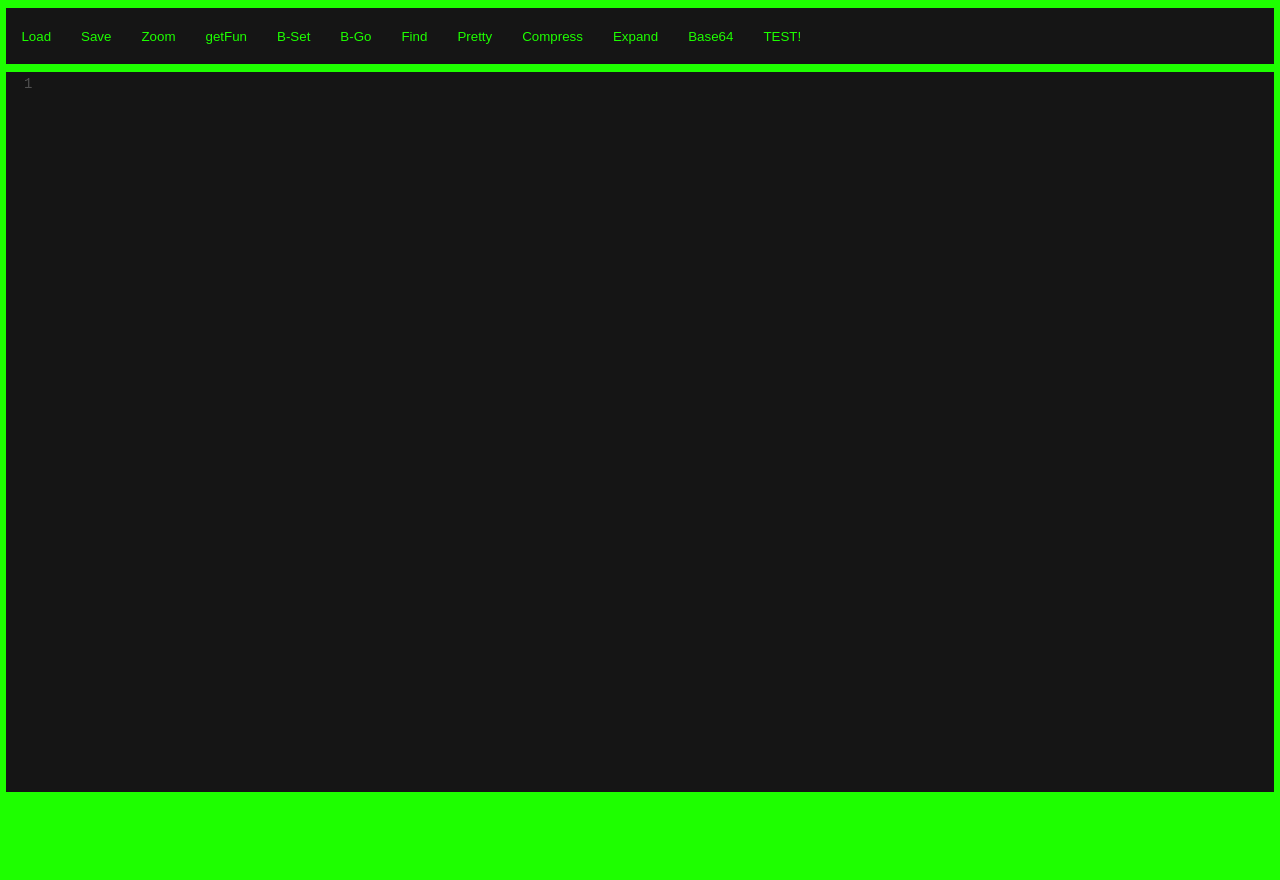
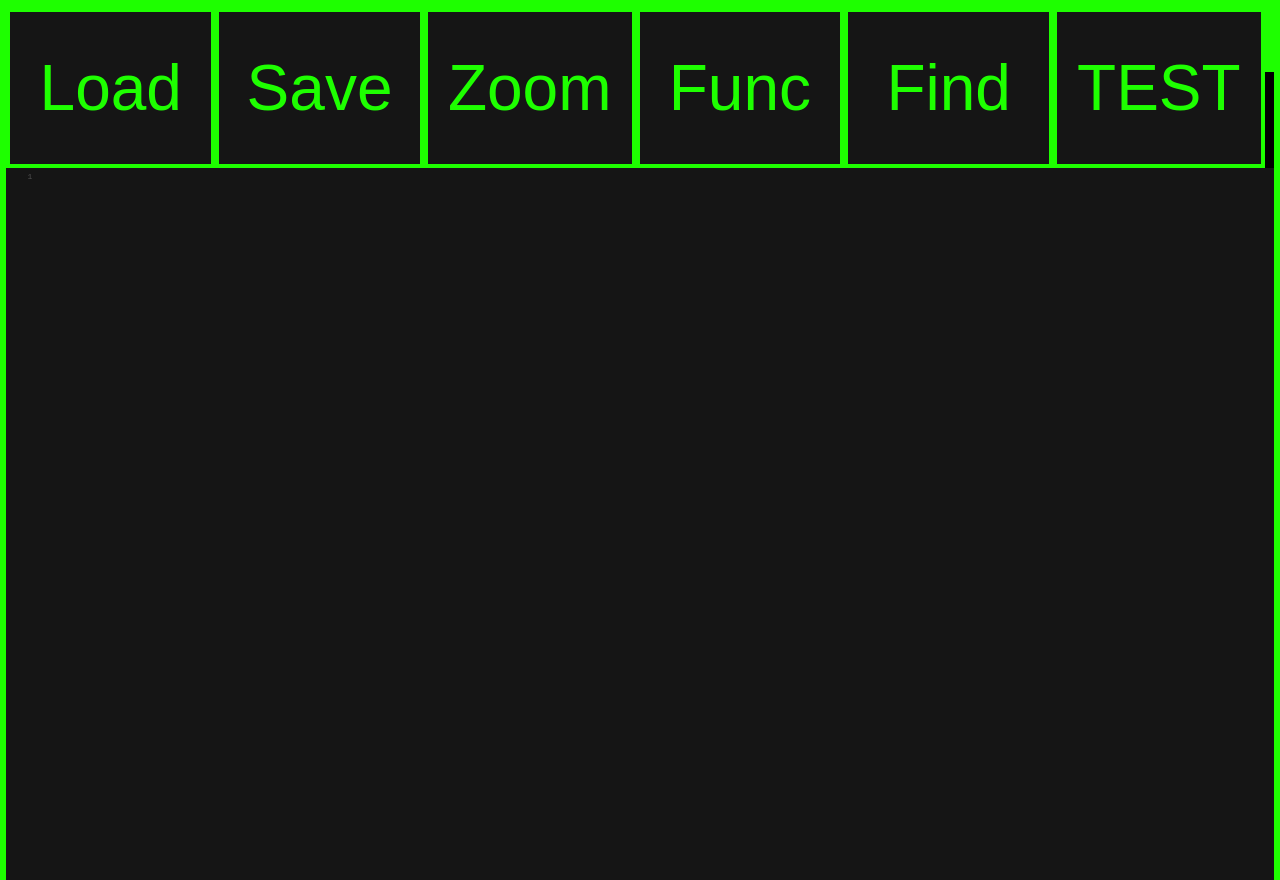
Before and after one commit to williac0374/webRAD, a plain HTML site: page cmirrorPLUS.html in a window 1280 px wide. Before the commit the page ends 800 px from the top, so only its background shows below. Drawn offline with Linux system fonts and the light colour scheme.

Commit message:
Update cmirrorPLUS.html

```diff
--- a/cmirrorPLUS.html
+++ b/cmirrorPLUS.html
@@ -18,8 +18,8 @@
   position: absolute;
   left:0.5%;
   top:1%;
-  height: 7%;
-  width: 99%;
+  height:20%;
+  width: 98.3vw;
   background-color:  #151515;
   color: #1EFF00;
   display: flex;
@@ -27,8 +27,10 @@
 #menu button {
   background-color:  #151515;
   color: #1EFF00;
-  border: none;
-  padding: 10px 15px;
+  border: 4px solid #1EFF00;
+  font-size:5vw;
+  padding: 20px 20px;
+  width: 16.6666666667vw;
   cursor: pointer;
 }
 #menu button:hover {
@@ -38,9 +40,9 @@
 #editor{
   position: absolute;
   left:0.5%;
-  top:9%;
+  top:21%;
   width: 99%;
-  height: 90%;
+  height: 89%;
   background-color: black;
 }
 #functs{
@@ -81,15 +83,9 @@
 <button id="load">Load</button>
 <button id="save">Save</button>
 <button id="zoom">Zoom</button>
-<button id="gFun" onclick = "getFuns()">getFun</button>
-<button id="bSet">B-Set</button>
-<button id="bGo">B-Go</button>
+<button id="gFun" onclick = "getFuns()">Func</button>
 <button id="find">Find</button>
-<button id="pretty">Pretty</button>
-<button id="compress">Compress</button>
-<button id="expand">Expand</button>
-<button id="base64">Base64</button>
-<button id="test">TEST!</button>
+<button id="test">TEST</button>
 </div>
 <div id="editor"></div>
 <div id="functs"></div>
@@ -105,7 +101,7 @@
 });
 function nope(){}
 var code=''
-var codeSize = 14;
+var codeSize = 8;
 var cursor = null;
 var dis = null;
 var list = [];
```
Lines whose indentation alone changed are shown as unchanged.
